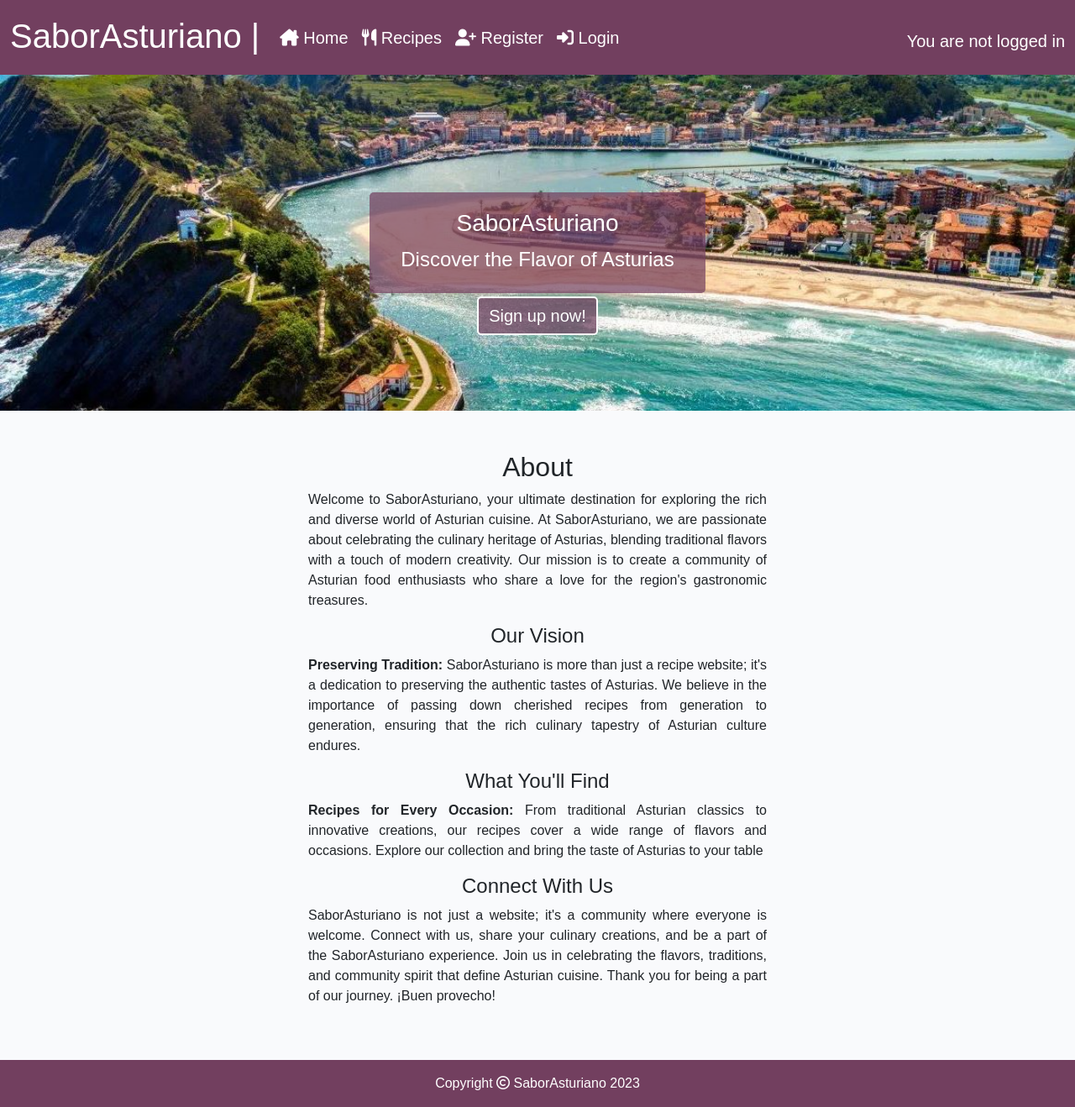
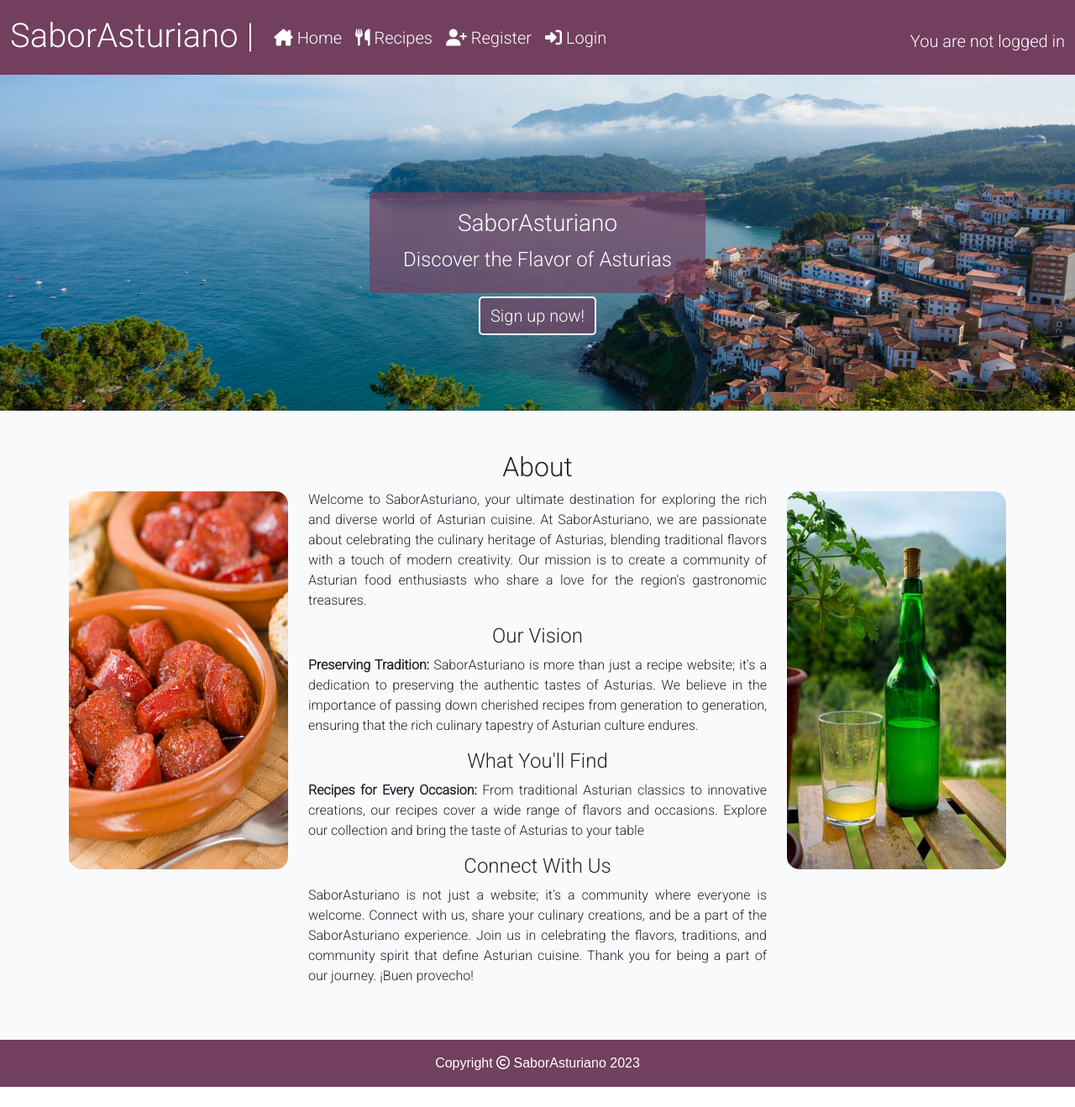
Before and after one commit to Hugh1996/sabor-asturiano-pp4, a Django app: page / in a window 1280 px wide. Shown: the whole page at 84% size. After the commit the page ends 1294 px from the top, so only its background shows below. Run offline with Django 3.2, Linux system fonts and the light colour scheme; data that the repository does not hold is empty; some libraries are stand-ins or nearby versions.

Commit message:
Add images to home page

```diff
--- a/blog/urls.py
+++ b/blog/urls.py
@@ -2,7 +2,7 @@ from . import views
 from django.urls import path
 
 urlpatterns = [
-    path('', views.RecipeList.as_view(template_name='index.html'), name='home'),
+    path('', views.HomePage.as_view(), name='home'),
     path('recipes/', views.RecipeList.as_view(), name='recipe_list'),
     path('<slug:slug>/', views.RecipeDetail.as_view(), name='recipe_detail'),
     path('like/<slug:slug>/', views.RecipeLike.as_view(), name='recipe_like'),
--- a/blog/views.py
+++ b/blog/views.py
@@ -3,6 +3,13 @@ from django.views import generic, View
 from django.http import HttpResponseRedirect
 from .models import Recipe
 from .forms import CommentForm, RecipeForm
+
+
+class HomePage(View):
+
+    def get(self, request, *args, **kwargs):
+
+        return render(request, 'index.html')
 
 
 class RecipeList(generic.ListView):
--- a/static/css/style.css
+++ b/static/css/style.css
@@ -1,13 +1,14 @@
-
+/* Navigation */
 .nav-item:hover {
     border-bottom: 2px solid white;
 }
 
 body {
     background-color: #F9FAFC;
-    font-family: 'Bitter', sans-serif;
+    font-family: 'Roboto', sans-serif;
 }
 
+/* Background Colors */
 .light-bg {
     background-color: #fff;
 }
@@ -17,7 +18,7 @@ body {
 }
 
 .section-bg {
-    background-image: url('/static/images/riba.jpg');
+    background-image: url('/static/images/lastres.jpg');
     background-size: cover;
     background-position: center;
     background-repeat: no-repeat;
@@ -38,30 +39,23 @@ body {
     border-radius: 5px;
 }
 
-.section-btn {
-    background-color: rgba(114, 63, 95, 0.7);
-    border-radius: 5px;
-    color: white;
-    font-size: 20px;
-    margin-top: 10px;
-    border: 2px solid white;
-}
-
-.section-btn:hover {
-    background-color: rgba(252, 185, 0, 1);
-    color: white;
-}
-
 .primary {
     background-color: rgba(114, 63, 95, 1);
 }
 
+/* Index.html */
 .text-justify {
     text-align: justify;
 }
 
-/* Cards */
+.left-image, .right-image {
+    height: 450px;
+    width: 350px;
+    border-radius: 15px;
+}
 
+
+/* Recipe Styles */
 .card {
     border: rgba(114, 63, 95, 1);
     border-radius: 15px;
@@ -139,6 +133,7 @@ body {
     margin-left: 5%;
 }
 
+/* Button/Link Styles */
 .btn-signup {
     background-color: rgba(114, 63, 95, 1);
     color: #fff;
@@ -148,6 +143,20 @@ body {
 .btn-signup:active {
     background-color: rgba(252, 185, 0, 1);
     color: #fff;
+}
+
+.section-btn {
+    background-color: rgba(114, 63, 95, 0.7);
+    border-radius: 5px;
+    color: white;
+    font-size: 20px;
+    margin-top: 10px;
+    border: 2px solid white;
+}
+
+.section-btn:hover {
+    background-color: rgba(252, 185, 0, 1);
+    color: white;
 }
 
 .link {
@@ -174,6 +183,7 @@ body {
     border: none;
 }
 
+/* Footer */
 footer {
     font-family: 'Bitter', sans-serif;
     margin-top: auto;
--- a/templates/base.html
+++ b/templates/base.html
@@ -64,15 +64,6 @@
     </nav>
 
     <main class="flex-shrink-0 main-bg">
-        <div class="section-bg d-flex flex-column align-items-center justify-content-center">
-            <div class="small-bg">
-                <h3 class="text-white fs-3">SaborAsturiano</h3>
-                <p class="text-white fs-4">Discover the Flavor of Asturias</p>
-                <a href="{% url 'account_signup' %}" class="btn btn-rounded section-btn">
-                    Sign up now!
-                </a>
-            </div>
-        </div>
         {% block content %}
         <!-- Base content -->
         {% endblock content %}
--- a/templates/index.html
+++ b/templates/index.html
@@ -2,8 +2,23 @@
 
 {% block content %}
 
+<!-- Main Image -->
+<div class="section-bg d-flex flex-column align-items-center justify-content-center">
+    <div class="small-bg">
+        <h3 class="text-white fs-3">SaborAsturiano</h3>
+        <p class="text-white fs-4">Discover the Flavor of Asturias</p>
+        <a href="{% url 'account_signup' %}" class="btn btn-rounded section-btn">
+            Sign up now!
+        </a>
+    </div>
+</div>
 <div class="container my-5">
-    <div class="row text-center">
+    <div class="row justify-content-center">
+        <!-- Left Image -->
+        <div class="col-md-3 col-sm-6 my-5">
+            <img src="/static/images/chorizos.jpg" alt="chorizo" class="img-fluid left-image">
+        </div>
+        <!-- About Text -->
         <div class="col-md-6 mx-auto text-center">
             <h2>About</h2>
             <p class="text-justify">Welcome to SaborAsturiano, your ultimate destination for exploring the rich and diverse world of Asturian cuisine. At
@@ -29,6 +44,10 @@
 
                 Thank you for being a part of our journey. ¡Buen provecho!</p>
         </div>
+        <!-- Right Image -->
+        <div class="col-md-3 col-sm-6 my-5">
+            <img src="/static/images/sidra.jpg" alt="sidra" class="img-fluid right-image">
+        </div>
     </div>
 </div>
 {%endblock%}
```
Also changed, not shown: static/images/chorizos.jpg (added), static/images/lastres.jpg (added), static/images/riba.jpg (deleted), static/images/sidra.jpg (added).
